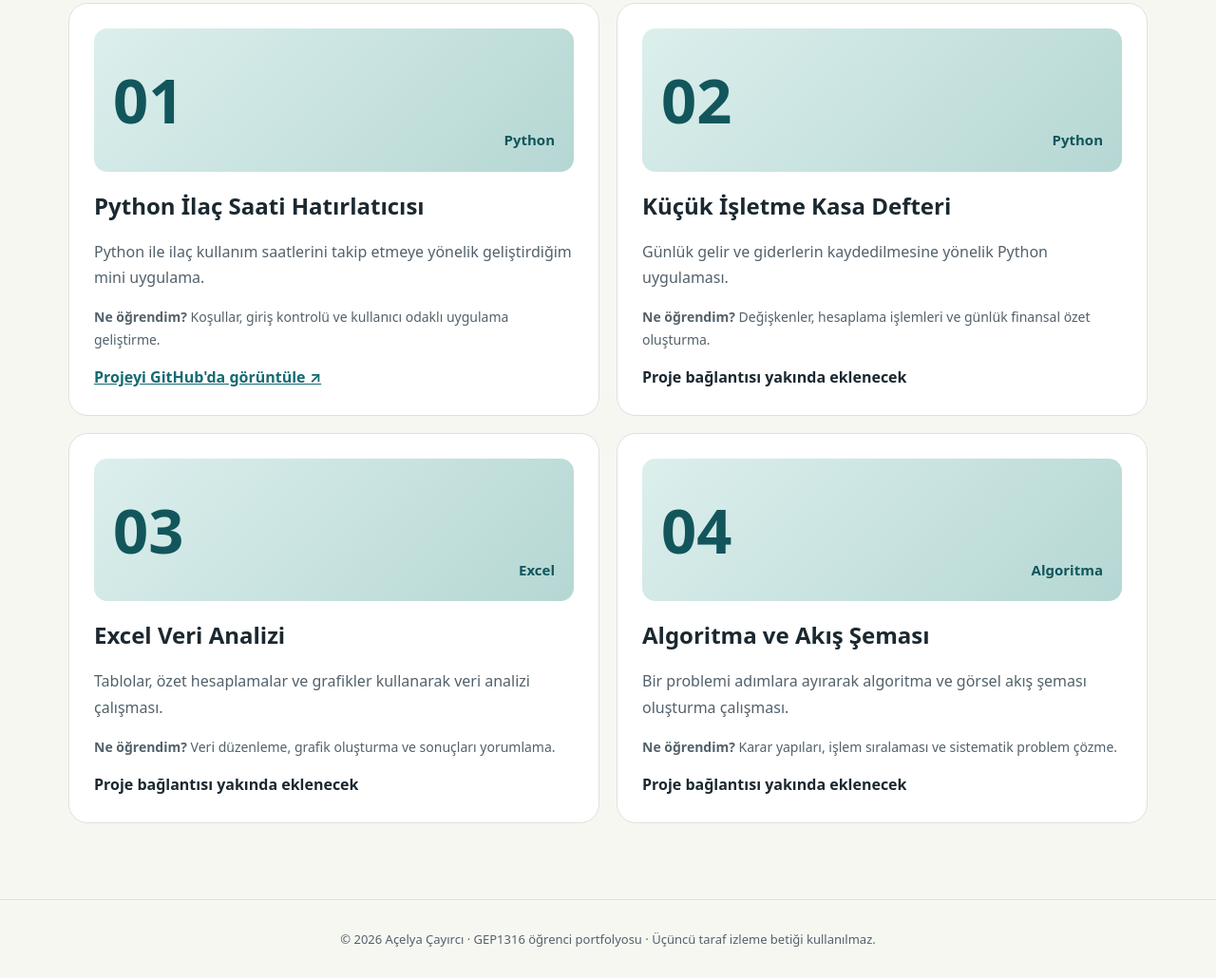
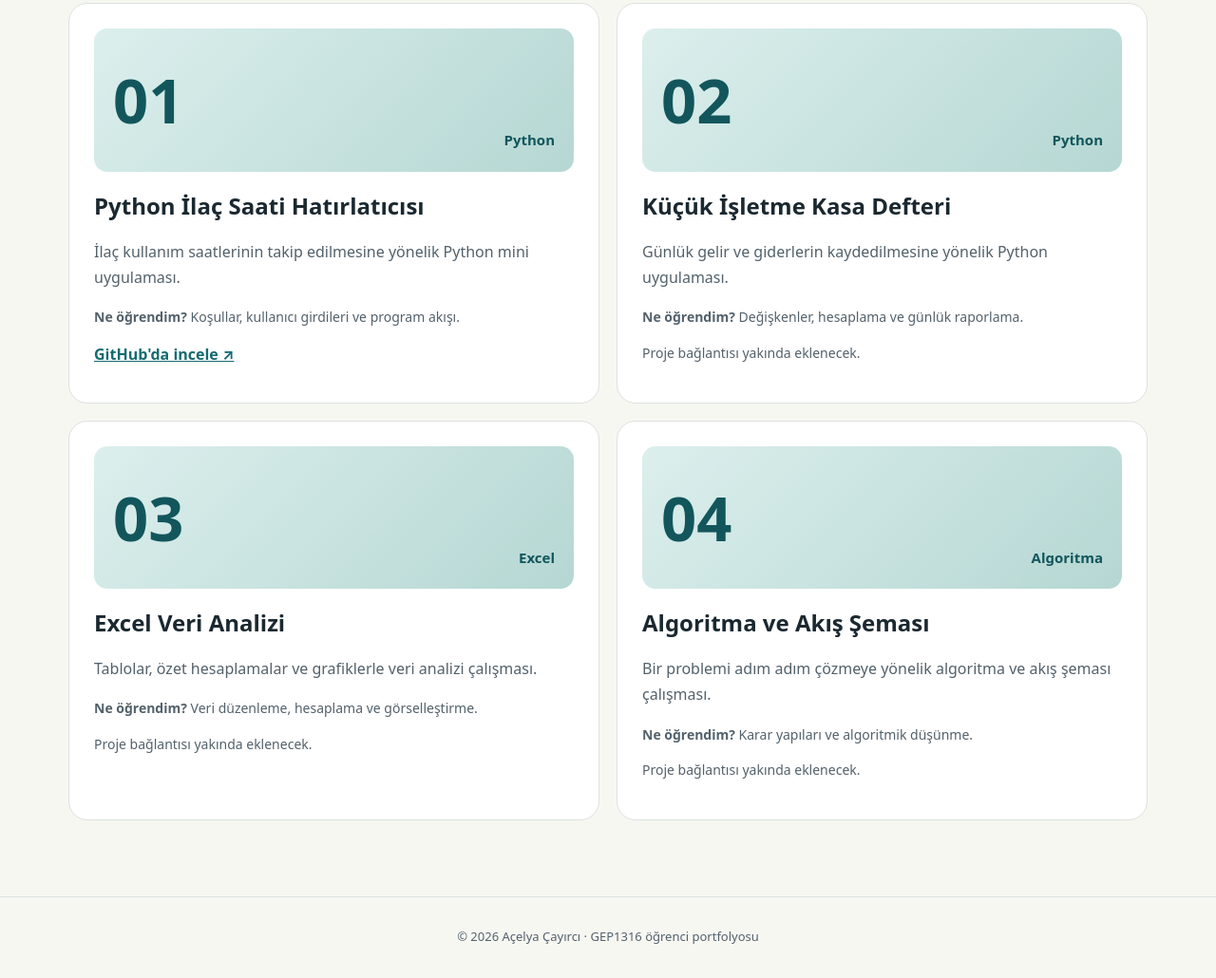
Before and after one commit to acelya1213/GEP1316-Web-Portfolyo, a plain HTML site: page projeler.html in a window 1280 px wide. Shown: the part 682-1712 px from the top of the page at 95% size. Drawn offline with Linux system fonts and the light colour scheme.

Commit message:
Update project descriptions and HTML structure

```diff
--- a/projeler.html
+++ b/projeler.html
@@ -4,7 +4,7 @@
 <head>
   <meta charset="utf-8">
   <meta name="viewport" content="width=device-width, initial-scale=1">
-  <meta name="description" content="Açelya Çayırcı, eczacılık ve dijital okuryazarlık portfolyosu">
+  <meta name="description" content="Açelya Çayırcı proje portfolyosu">
   <title>Projeler | Açelya Çayırcı</title>
   <link rel="stylesheet" href="style.css">
 </head>
@@ -13,9 +13,7 @@
 
   <header class="top">
     <a class="logo" href="index.html">AÇ<span>.</span></a>
-    <button id="menu" class="menu" aria-expanded="false" aria-controls="nav">
-      ☰ <span class="sr">Menüyü aç</span>
-    </button>
+    <button id="menu" class="menu" aria-expanded="false" aria-controls="nav">☰ <span class="sr">Menüyü aç</span></button>
     <nav id="nav" aria-label="Ana menü">
       <a href="index.html">Ana sayfa</a>
       <a href="hakkimda.html">Hakkımda</a>
@@ -29,17 +27,13 @@
     <section class="pagehead">
       <p class="eyebrow">PORTFOLYO</p>
       <h1>Üzerinde çalıştığım projeler.</h1>
-      <p class="lead">
-        GEP1316 dersinde geliştirdiğim becerilerden örnekler.
-        Python, Excel ve algoritma çalışmalarımı burada paylaşıyorum.
-      </p>
+      <p class="lead">GEP1316 dersinde geliştirdiğim yazılım, veri analizi ve algoritma becerilerimden örnekler.</p>
     </section>
 
     <section class="section">
       <div class="filters">
         <label for="search">Proje ara</label>
         <input id="search" type="search" placeholder="Proje adı veya açıklama">
-
         <label for="filter">Kategori</label>
         <select id="filter">
           <option value="all">Tümü</option>
@@ -52,97 +46,44 @@
       <p id="count" role="status" aria-live="polite"></p>
 
       <div class="cards projects">
-
-        <article class="card project" data-category="python"
-          data-search="python ilaç saati hatırlatıcısı ilaç kullanım saatleri uygulaması">
-          <div class="project-art" role="img" aria-label="Python projesi">
-            01<small>Python</small>
-          </div>
+        <article class="card project" data-category="python" data-search="python ilaç saati hatırlatıcısı">
+          <div class="project-art">01<small>Python</small></div>
           <h2>Python İlaç Saati Hatırlatıcısı</h2>
-          <p>
-            Python ile ilaç kullanım saatlerini takip etmeye
-            yönelik geliştirdiğim mini uygulama.
-          </p>
-          <p class="learn">
-            <strong>Ne öğrendim?</strong>
-            Koşullar, giriş kontrolü ve kullanıcı odaklı
-            uygulama geliştirme.
-          </p>
-          <a class="link"
-             href="https://github.com/acelya1213/GEP1316-Ilac-Hatirlatici"
-             target="_blank"
-             rel="noopener noreferrer">
-            Projeyi GitHub'da görüntüle ↗
-          </a>
+          <p>İlaç kullanım saatlerinin takip edilmesine yönelik Python mini uygulaması.</p>
+          <p class="learn"><strong>Ne öğrendim?</strong> Koşullar, kullanıcı girdileri ve program akışı.</p>
+          <a class="link" href="https://github.com/acelya1213/GEP1316-Ilac-Hatirlatici" target="_blank" rel="noopener noreferrer">GitHub'da incele ↗</a>
         </article>
 
-        <article class="card project" data-category="python"
-          data-search="küçük işletme kasa defteri gelir gider python">
-          <div class="project-art" role="img" aria-label="Python kasa defteri projesi">
-            02<small>Python</small>
-          </div>
+        <article class="card project" data-category="python" data-search="küçük işletme kasa defteri">
+          <div class="project-art">02<small>Python</small></div>
           <h2>Küçük İşletme Kasa Defteri</h2>
-          <p>
-            Günlük gelir ve giderlerin kaydedilmesine
-            yönelik Python uygulaması.
-          </p>
-          <p class="learn">
-            <strong>Ne öğrendim?</strong>
-            Değişkenler, hesaplama işlemleri ve günlük
-            finansal özet oluşturma.
-          </p>
-          <span class="link">Proje bağlantısı yakında eklenecek</span>
+          <p>Günlük gelir ve giderlerin kaydedilmesine yönelik Python uygulaması.</p>
+          <p class="learn"><strong>Ne öğrendim?</strong> Değişkenler, hesaplama ve günlük raporlama.</p>
+          <p class="learn">Proje bağlantısı yakında eklenecek.</p>
         </article>
 
-        <article class="card project" data-category="excel"
-          data-search="excel veri analizi grafik tablo hesaplama">
-          <div class="project-art" role="img" aria-label="Excel projesi">
-            03<small>Excel</small>
-          </div>
+        <article class="card project" data-category="excel" data-search="excel veri analizi">
+          <div class="project-art">03<small>Excel</small></div>
           <h2>Excel Veri Analizi</h2>
-          <p>
-            Tablolar, özet hesaplamalar ve grafikler
-            kullanarak veri analizi çalışması.
-          </p>
-          <p class="learn">
-            <strong>Ne öğrendim?</strong>
-            Veri düzenleme, grafik oluşturma ve
-            sonuçları yorumlama.
-          </p>
-          <span class="link">Proje bağlantısı yakında eklenecek</span>
+          <p>Tablolar, özet hesaplamalar ve grafiklerle veri analizi çalışması.</p>
+          <p class="learn"><strong>Ne öğrendim?</strong> Veri düzenleme, hesaplama ve görselleştirme.</p>
+          <p class="learn">Proje bağlantısı yakında eklenecek.</p>
         </article>
 
-        <article class="card project" data-category="algoritma"
-          data-search="algoritma akış şeması problem çözme">
-          <div class="project-art" role="img" aria-label="Algoritma projesi">
-            04<small>Algoritma</small>
-          </div>
+        <article class="card project" data-category="algoritma" data-search="algoritma akış şeması">
+          <div class="project-art">04<small>Algoritma</small></div>
           <h2>Algoritma ve Akış Şeması</h2>
-          <p>
-            Bir problemi adımlara ayırarak algoritma
-            ve görsel akış şeması oluşturma çalışması.
-          </p>
-          <p class="learn">
-            <strong>Ne öğrendim?</strong>
-            Karar yapıları, işlem sıralaması ve
-            sistematik problem çözme.
-          </p>
-          <span class="link">Proje bağlantısı yakında eklenecek</span>
+          <p>Bir problemi adım adım çözmeye yönelik algoritma ve akış şeması çalışması.</p>
+          <p class="learn"><strong>Ne öğrendim?</strong> Karar yapıları ve algoritmik düşünme.</p>
+          <p class="learn">Proje bağlantısı yakında eklenecek.</p>
         </article>
-
       </div>
 
-      <p id="empty" hidden>
-        Aramanızla eşleşen proje bulunamadı.
-      </p>
+      <p id="empty" hidden>Aramanızla eşleşen proje bulunamadı.</p>
     </section>
   </main>
 
-  <footer>
-    © 2026 Açelya Çayırcı · GEP1316 öğrenci portfolyosu ·
-    Üçüncü taraf izleme betiği kullanılmaz.
-  </footer>
-
+  <footer>© 2026 Açelya Çayırcı · GEP1316 öğrenci portfolyosu</footer>
   <script src="script.js" defer></script>
 </body>
 </html>
```
